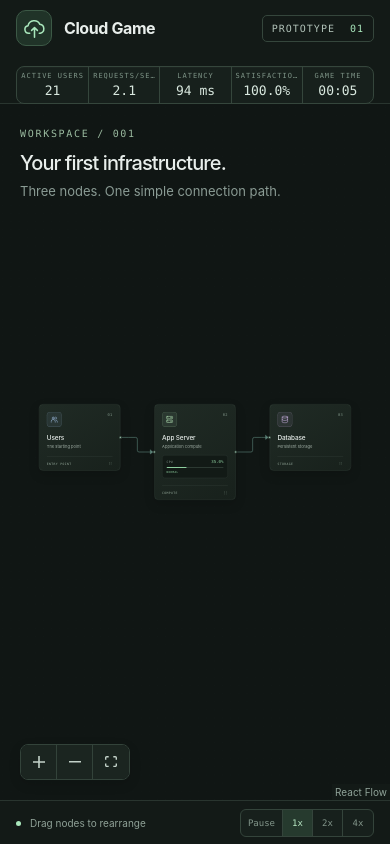
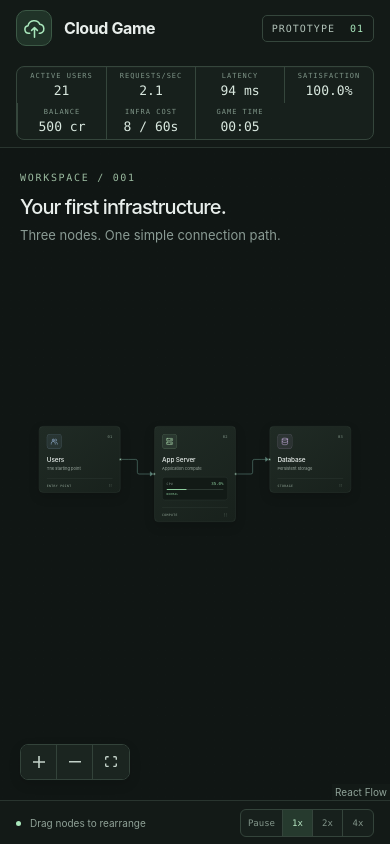
Before and after one commit to Eyadd101/mimar, a React (Vite) app: page / in a window 390 px wide. Built offline with nearby package versions, Linux system fonts and the light colour scheme.

Commit message:
Add basic infrastructure economy

```diff
--- a/src/App.css
+++ b/src/App.css
@@ -86,7 +86,7 @@
 
 .traffic-hud {
   display: grid;
-  grid-template-columns: repeat(5, minmax(80px, 1fr));
+  grid-template-columns: repeat(7, minmax(72px, 1fr));
   margin: 0;
   overflow: hidden;
   border: 1px solid #35463c;
@@ -181,11 +181,14 @@
 
 .resource-panel-position {
   margin: 28px;
+  max-height: calc(100% - 56px);
 }
 
 .resource-panel {
   width: min(320px, calc(100vw - 40px));
-  overflow: hidden;
+  max-height: inherit;
+  overflow-x: hidden;
+  overflow-y: auto;
   border: 1px solid #3a4841;
   border-radius: 12px;
   background: #18211d;
@@ -242,7 +245,7 @@
   align-items: center;
   justify-content: space-between;
   gap: 24px;
-  padding-block: 10px;
+  padding-block: 7px;
   border-bottom: 1px solid #2b3731;
 }
 
@@ -335,6 +338,13 @@
 .resource-panel__upgrade-button:hover {
   border-color: #71957d;
   background: #2d4636;
+}
+
+.resource-panel__upgrade-button:disabled {
+  border-color: #3b4740;
+  color: #748278;
+  background: #202823;
+  cursor: not-allowed;
 }
 
 .deployment-progress {
@@ -597,6 +607,35 @@
   background: #263a2e;
 }
 
+@media (max-width: 1100px) {
+  .game-header {
+    grid-template-columns: 1fr auto;
+    grid-template-rows: auto auto;
+    height: 108px;
+    padding-block: 10px;
+  }
+
+  .header-caption,
+  .brand-divider {
+    display: none;
+  }
+
+  .traffic-hud-shell {
+    grid-row: 2;
+    grid-column: 1 / -1;
+    width: 100%;
+  }
+
+  .traffic-hud {
+    grid-template-columns: repeat(7, minmax(0, 1fr));
+    width: 100%;
+  }
+
+  .traffic-hud__metric {
+    padding-block: 5px;
+  }
+}
+
 @media (max-width: 640px) {
   .game-header,
   .game-footer {
@@ -606,7 +645,7 @@
   .game-header {
     grid-template-columns: 1fr auto;
     grid-template-rows: auto auto;
-    height: 104px;
+    height: 148px;
     padding-block: 10px;
   }
 
@@ -623,7 +662,7 @@
   }
 
   .traffic-hud {
-    grid-template-columns: repeat(5, minmax(0, 1fr));
+    grid-template-columns: repeat(4, minmax(0, 1fr));
     width: 100%;
   }
 
@@ -644,6 +683,7 @@
 
   .resource-panel-position {
     margin: 16px;
+    max-height: calc(100% - 32px);
   }
 
   .canvas .react-flow__controls {
--- a/src/App.tsx
+++ b/src/App.tsx
@@ -14,6 +14,7 @@ import { SimulationSpeedControls } from './components/SimulationSpeedControls'
 import { TrafficHud } from './components/TrafficHud'
 import { initialEdges, initialNodes } from './data/infrastructure'
 import { useGameSimulation } from './hooks/useGameSimulation'
+import { appServerResourceConfig } from './simulation/config'
 import './App.css'
 
 const nodeTypes = { infrastructure: InfrastructureNode }
@@ -65,6 +66,9 @@ function App() {
           latencyMs={traffic.appServer.latencyMs}
           customerSatisfaction={traffic.customerSatisfaction}
           satisfactionReason={traffic.satisfactionReason}
+          balance={traffic.balance}
+          infrastructureCost={traffic.appServer.costPerPeriod}
+          costPeriodSeconds={appServerResourceConfig.costPeriodSeconds}
           gameTimeSeconds={traffic.gameTimeSeconds}
         />
         <span className="prototype-badge">Prototype <span>01</span></span>
--- a/src/components/ResourceDetailsPanel.tsx
+++ b/src/components/ResourceDetailsPanel.tsx
@@ -4,6 +4,7 @@ import {
   serverTierConfigs,
   serverUpgradeConfig,
 } from '../simulation/config'
+import { canAffordCost } from '../simulation/economySimulation'
 import {
   calculateDeploymentProgress,
   type TrafficSimulationState,
@@ -44,6 +45,10 @@ export function ResourceDetailsPanel({
       )
     : 0
   const upgradeTarget = serverTierConfigs[serverUpgradeConfig.targetTierId]
+  const canAffordUpgrade = canAffordCost(
+    simulation.balance,
+    serverUpgradeConfig.upgradeCost,
+  )
 
   return (
     <aside className="resource-panel nodrag nopan" aria-label="Resource details">
@@ -155,12 +160,16 @@ export function ResourceDetailsPanel({
                 {serverUpgradeConfig.upgradeCost} credits ·{' '}
                 {serverUpgradeConfig.deploymentDurationSeconds} game seconds
               </p>
+              <p>Available balance: {simulation.balance} credits</p>
               <button
                 type="button"
                 className="resource-panel__upgrade-button"
                 onClick={onStartUpgrade}
+                disabled={!canAffordUpgrade}
               >
-                Upgrade to Medium Server
+                {canAffordUpgrade
+                  ? 'Upgrade to Medium Server'
+                  : 'Insufficient balance'}
               </button>
             </>
           )}
--- a/src/components/TrafficHud.tsx
+++ b/src/components/TrafficHud.tsx
@@ -4,6 +4,9 @@ type TrafficHudProps = {
   latencyMs: number
   customerSatisfaction: number
   satisfactionReason: string | null
+  balance: number
+  infrastructureCost: number
+  costPeriodSeconds: number
   gameTimeSeconds: number
 }
 
@@ -20,6 +23,9 @@ export function TrafficHud({
   latencyMs,
   customerSatisfaction,
   satisfactionReason,
+  balance,
+  infrastructureCost,
+  costPeriodSeconds,
   gameTimeSeconds,
 }: TrafficHudProps) {
   return (
@@ -42,6 +48,14 @@ export function TrafficHud({
           <dd>{customerSatisfaction.toFixed(1)}%</dd>
         </div>
         <div className="traffic-hud__metric">
+          <dt>Balance</dt>
+          <dd>{balance} cr</dd>
+        </div>
+        <div className="traffic-hud__metric">
+          <dt>Infra Cost</dt>
+          <dd>{infrastructureCost} / {costPeriodSeconds}s</dd>
+        </div>
+        <div className="traffic-hud__metric">
           <dt>Game Time</dt>
           <dd>{formatGameTime(gameTimeSeconds)}</dd>
         </div>
--- a/src/simulation/config.ts
+++ b/src/simulation/config.ts
@@ -46,6 +46,10 @@ export const serverUpgradeConfig = {
   deploymentDurationSeconds: 30,
 } as const
 
+export const economyConfig = {
+  initialBalance: 500,
+} as const
+
 export const latencySimulationConfig = {
   baseLatencyMs: 80,
   loadLatencyAtCapacityMs: 40,
--- /dev/null
+++ b/src/simulation/economySimulation.ts
@@ -0,0 +1,19 @@
+import { economyConfig } from './config'
+
+export type EconomyState = {
+  balance: number
+}
+
+export function createInitialEconomyState(): EconomyState {
+  return {
+    balance: economyConfig.initialBalance,
+  }
+}
+
+export function canAffordCost(balance: number, cost: number) {
+  return balance >= cost
+}
+
+export function deductCost(balance: number, cost: number) {
+  return canAffordCost(balance, cost) ? balance - cost : balance
+}
--- a/src/simulation/trafficSimulation.ts
+++ b/src/simulation/trafficSimulation.ts
@@ -13,8 +13,15 @@ import {
   createInitialCustomerSatisfactionState,
   type CustomerSatisfactionState,
 } from './customerSatisfactionSimulation'
+import {
+  canAffordCost,
+  createInitialEconomyState,
+  deductCost,
+  type EconomyState,
+} from './economySimulation'
 
-export type TrafficSimulationState = CustomerSatisfactionState & {
+export type TrafficSimulationState = CustomerSatisfactionState &
+  EconomyState & {
   activeUsers: number
   requestsPerSecond: number
   gameTimeSeconds: number
@@ -53,6 +60,7 @@ export function createInitialTrafficState(): TrafficSimulationState {
     appServer: calculateAppServerMetrics(requestsPerSecond, tierId),
     serverDeployment: null,
     ...createInitialCustomerSatisfactionState(),
+    ...createInitialEconomyState(),
   }
 }
 
@@ -61,13 +69,18 @@ export function startServerUpgrade(
 ): TrafficSimulationState {
   if (
     currentState.appServer.tierId === serverUpgradeConfig.targetTierId ||
-    currentState.serverDeployment
+    currentState.serverDeployment ||
+    !canAffordCost(currentState.balance, serverUpgradeConfig.upgradeCost)
   ) {
     return currentState
   }
 
   return {
     ...currentState,
+    balance: deductCost(
+      currentState.balance,
+      serverUpgradeConfig.upgradeCost,
+    ),
     serverDeployment: {
       targetTierId: serverUpgradeConfig.targetTierId,
       startedAtGameTimeSeconds: currentState.gameTimeSeconds,
@@ -142,6 +155,7 @@ function advanceOneGameSecond(
     activeUsers,
     requestsPerSecond,
     gameTimeSeconds,
+    balance: currentState.balance,
     appServer,
     serverDeployment,
     ...satisfaction,
```
